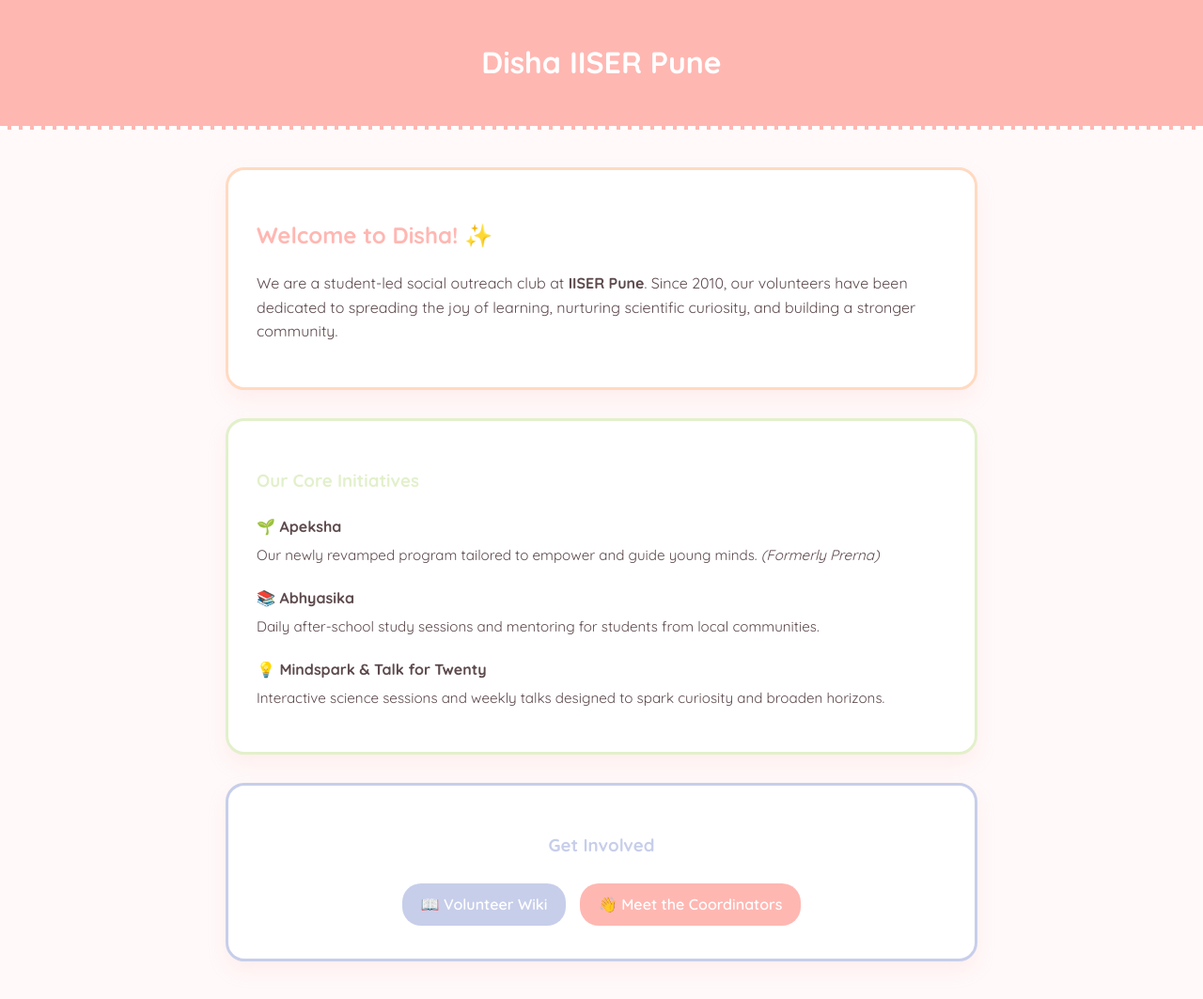
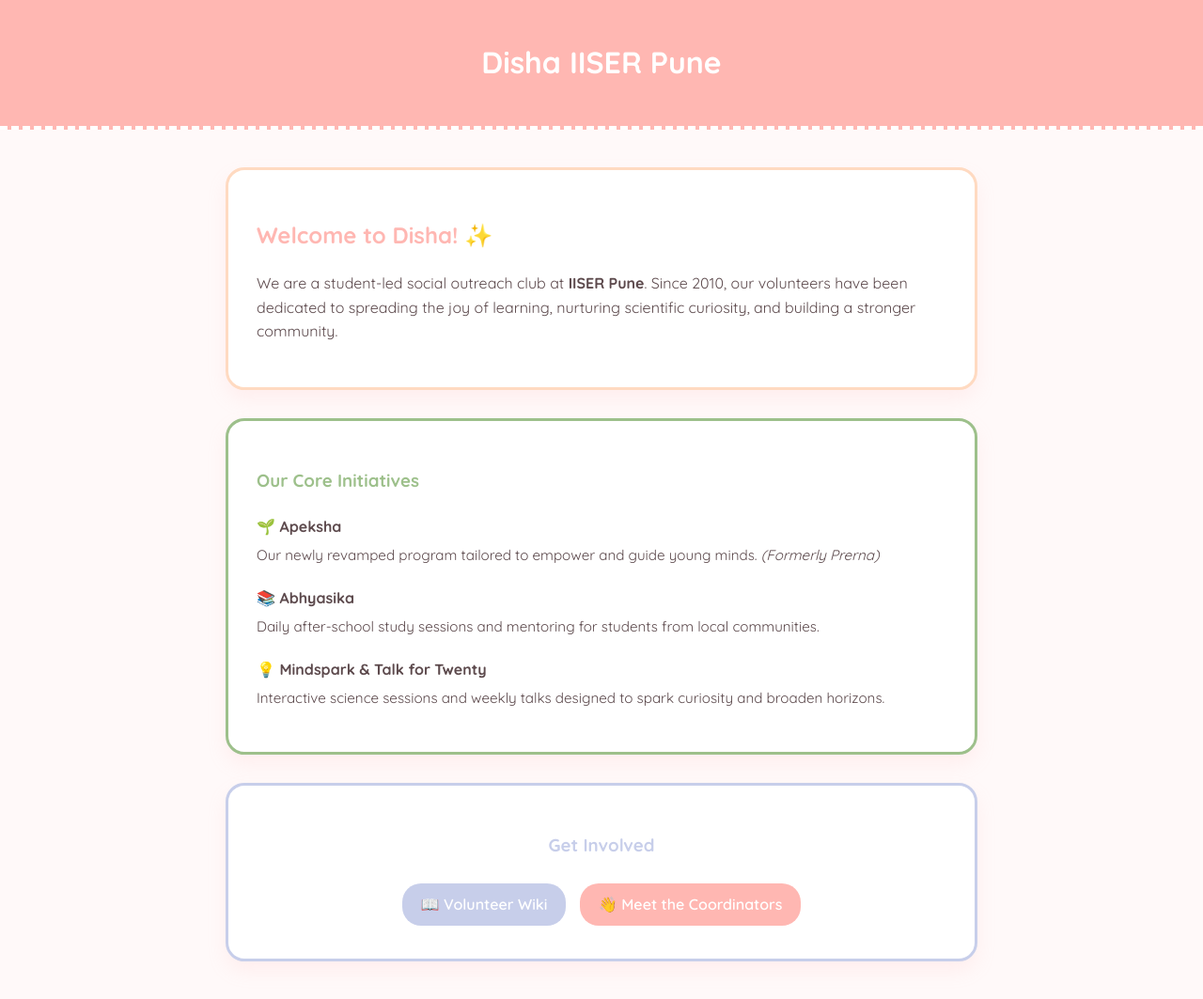
Before and after one commit to Disha-IISERPune/disha-iiserpune.github.io, a Jekyll site: the page built from index.html, in a window 1280 px wide. Shown: the whole page at 94% size. Built offline with Jekyll 4.4.1, drawn with Linux system fonts in a browser that asks for light colours.

Commit message:
updated css to chanage pastel-green

```diff
--- a/assets/css/style.css
+++ b/assets/css/style.css
@@ -2,7 +2,7 @@
   --bg-color: #FFF9F9;      /* Warm off-white */
   --text-color: #5D4A4D;    /* Soft dark brown instead of harsh black */
   --pastel-pink: #FFB7B2;
-  --pastel-green: #E2F0CB;
+  --pastel-green: #9DC08B;
   --pastel-blue: #C7CEEA;
   --pastel-yellow: #FFDAC1;
 }
```
